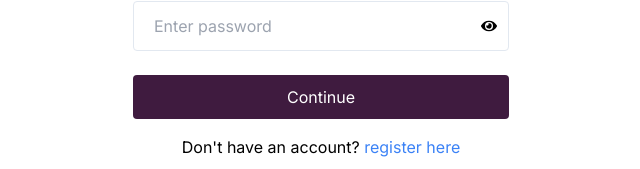
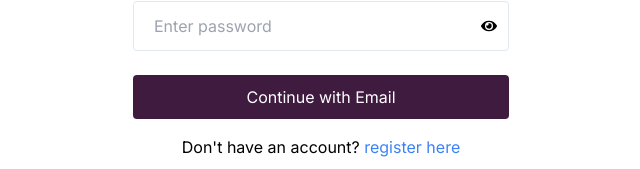
Before and after one commit to LawrenceDarko/slack-clone, a Next.js app in the folder frontend/: page /get-started/find in a window 1280 px wide. Shown: the part 397-566 px from the top of the page, without its empty margins (319-959 px from the left). Built offline with nearby package versions, Linux system fonts and the light colour scheme.

Commit message:
Continue with email

```diff
--- a/frontend/app/get-started/find/page.tsx
+++ b/frontend/app/get-started/find/page.tsx
@@ -72,7 +72,7 @@ return (
             <button
                 className="mt-2 cursor-pointer flex rounded text-white bg-[#3f1b3f] justify-center items-center h-11 w-full"
             >
-                {loading? <RiLoader4Fill size={22} className="text-white animate-spin"/> : "Continue"}
+                {loading? <RiLoader4Fill size={22} className="text-white animate-spin"/> : "Continue with Email"}
             </button>
 
             <p>Don't have an account? <Link href="/get-started/signup" className='text-blue-500'>register here</Link></p>
```
